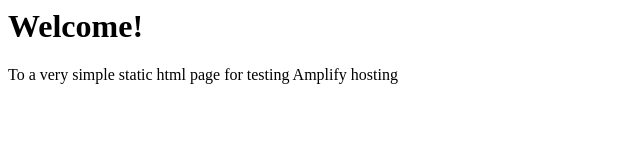
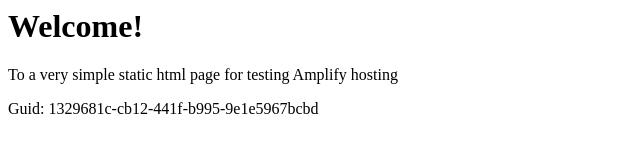
Before and after one commit to aws-aemilia-mxp/Github-PR-Commit-Integration-Test-DoNotTouch-Gith-OKSLNVO2-v1-prod-eu-south-1, a website: page src/index.html in a window 1280 px wide. Shown: the whole page, without its empty margins (0-640 px from the left). Drawn offline with Linux system fonts and the light colour scheme.

Commit message:
commit from integ tests

```diff
--- a/src/index.html
+++ b/src/index.html
@@ -1,3 +1,5 @@
+
+
 <html lang="en">
 
 <head>
@@ -10,6 +12,6 @@
 <body>
     <h1>Welcome!</h1>
     <p>To a very simple static html page for testing Amplify hosting</p>
-</body>
+    <p>Guid: 1329681c-cb12-441f-b995-9e1e5967bcbd</p></body>
 
 </html>
```
